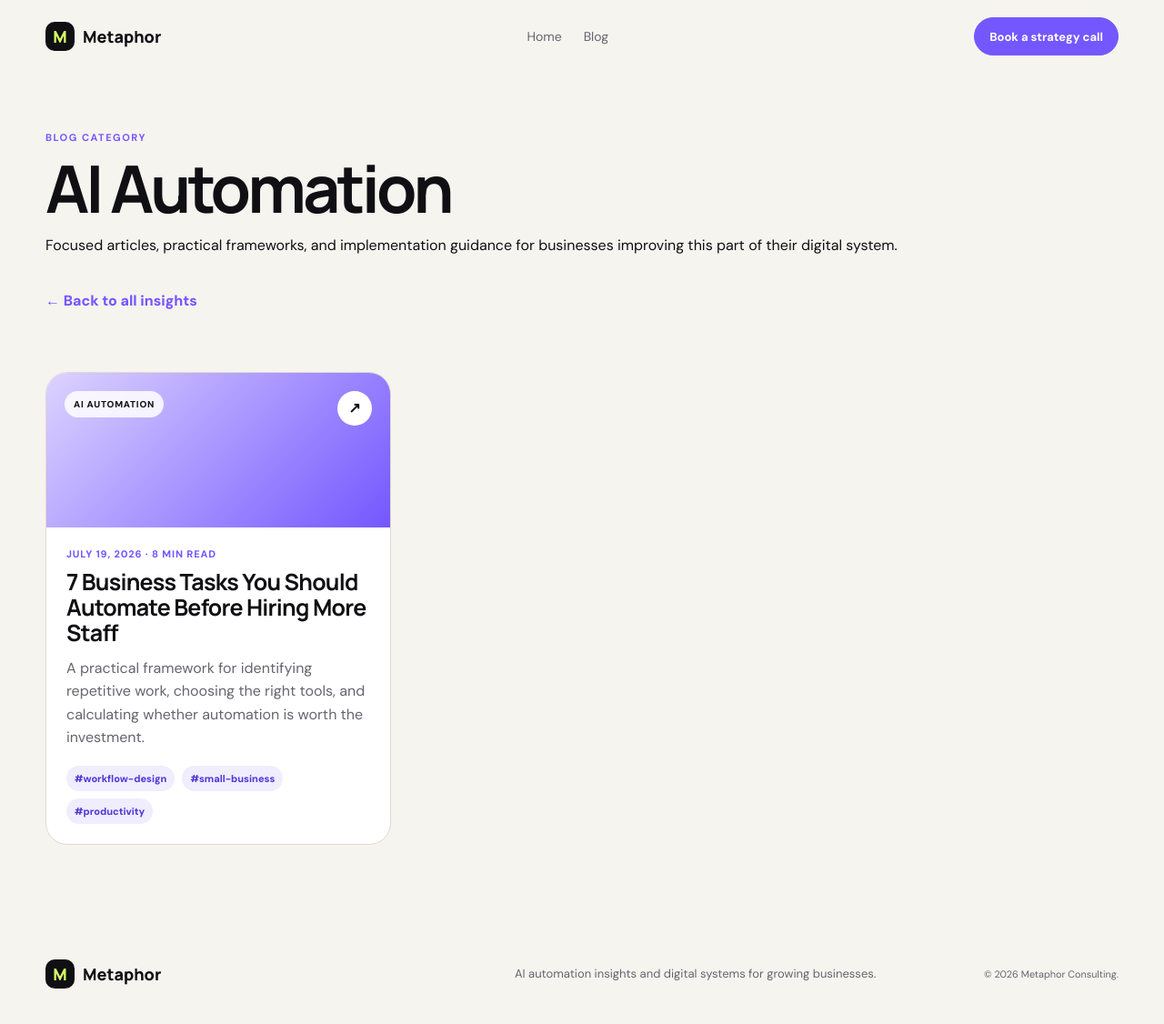
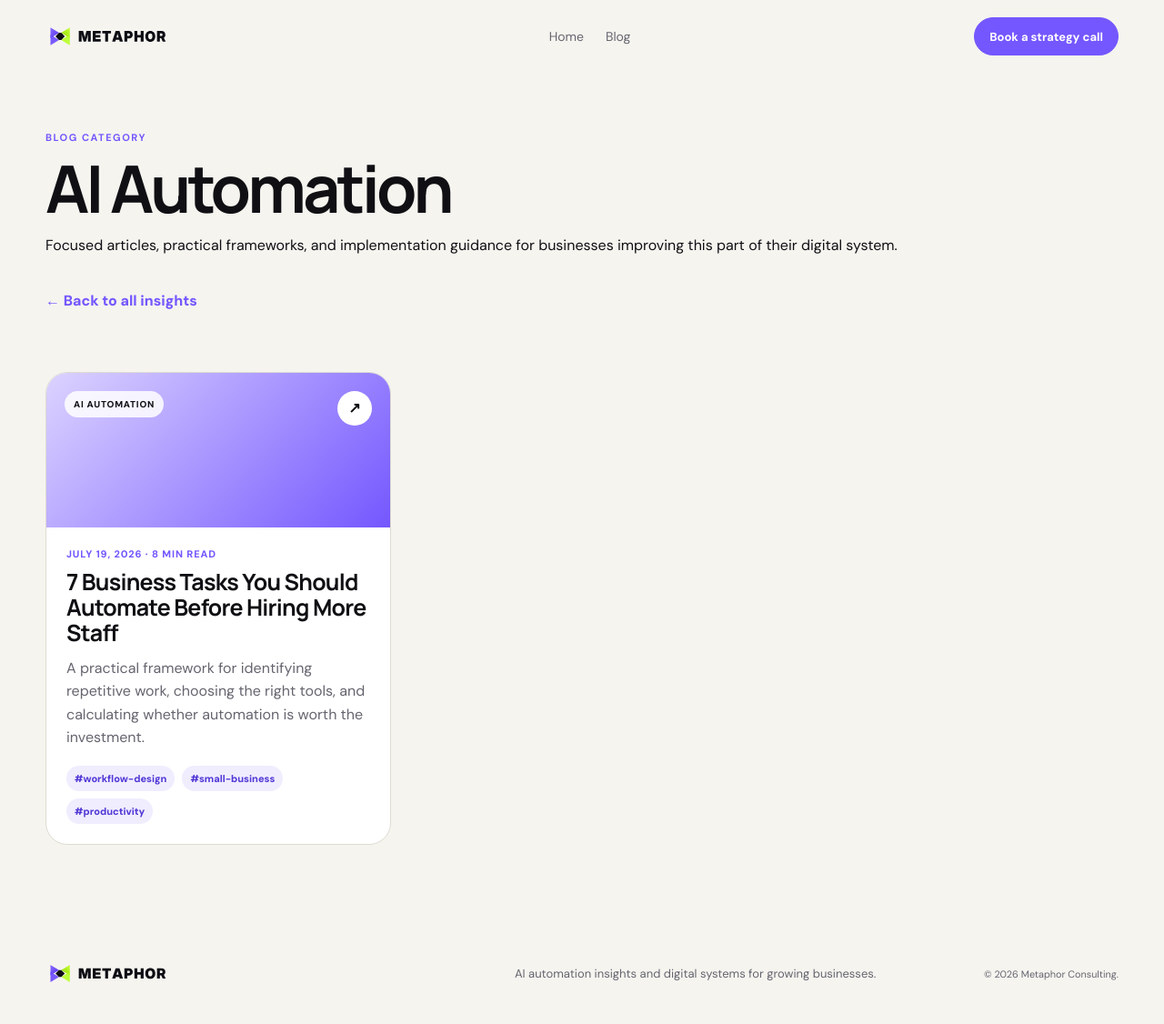
Before and after one commit to cocodev86/Coco1, a Next.js app: page /blog/category/ai-automation in a window 1280 px wide. Shown: the top 1126 px of the page at 91% size. Built offline with nearby package versions, Linux system fonts and the light colour scheme; no server answers.

Commit message:
feat(brand): integrate category identity

```diff
--- a/app/blog/category/[slug]/page.tsx
+++ b/app/blog/category/[slug]/page.tsx
@@ -1,6 +1,7 @@
 import type { Metadata } from "next";
 import Link from "next/link";
 import { notFound } from "next/navigation";
+import BrandLink from "@/components/branding/BrandLink";
 import { articles, categories } from "../../data";
 import styles from "../../TaxonomyPage.module.css";
 
@@ -29,7 +30,7 @@ export default async function CategoryPage({ params }: Props) {
   return (
     <main className={styles.page}>
       <nav className={`shell ${styles.nav}`} aria-label="Category navigation">
-        <Link className="brand" href="/"><span>M</span>Metaphor</Link>
+        <BrandLink className="brand" href="/" variant="compactDark" logoWidth={176} priority />
         <div className={styles.navLinks}><Link href="/">Home</Link><Link href="/blog">Blog</Link></div>
         <Link className="button button-small" href="/#booking">Book a strategy call</Link>
       </nav>
@@ -47,7 +48,7 @@ export default async function CategoryPage({ params }: Props) {
           </article>
         ))}</div> : <div className={styles.empty}>Articles for this category are being prepared. The archive route is live and ready for publishing.</div>}
       </section>
-      <footer className={`shell ${styles.footer}`}><Link className="brand" href="/"><span>M</span>Metaphor</Link><p>AI automation insights and digital systems for growing businesses.</p><small>© 2026 Metaphor Consulting.</small></footer>
+      <footer className={`shell ${styles.footer}`}><BrandLink className="brand" href="/" variant="compactDark" logoWidth={176} /><p>AI automation insights and digital systems for growing businesses.</p><small>© 2026 Metaphor Consulting.</small></footer>
     </main>
   );
 }
```
